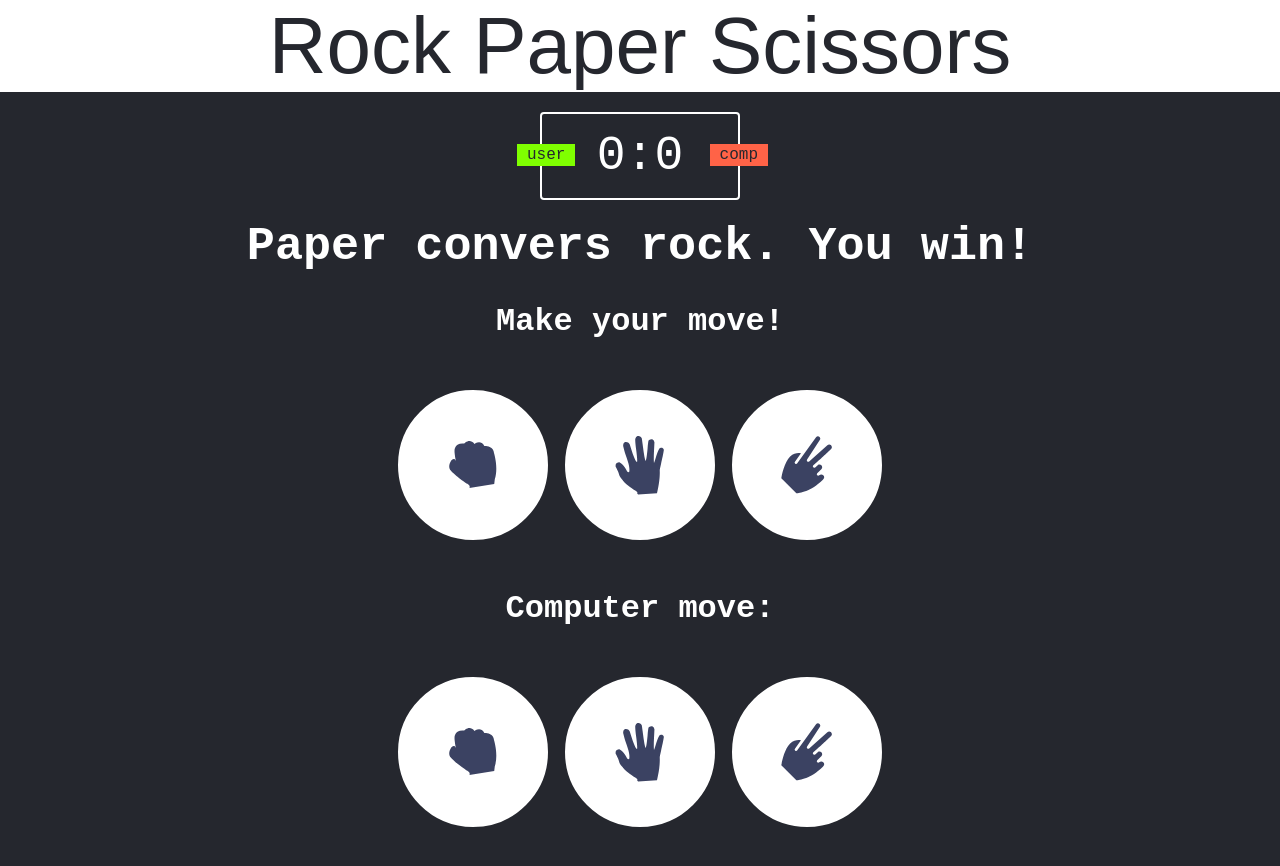
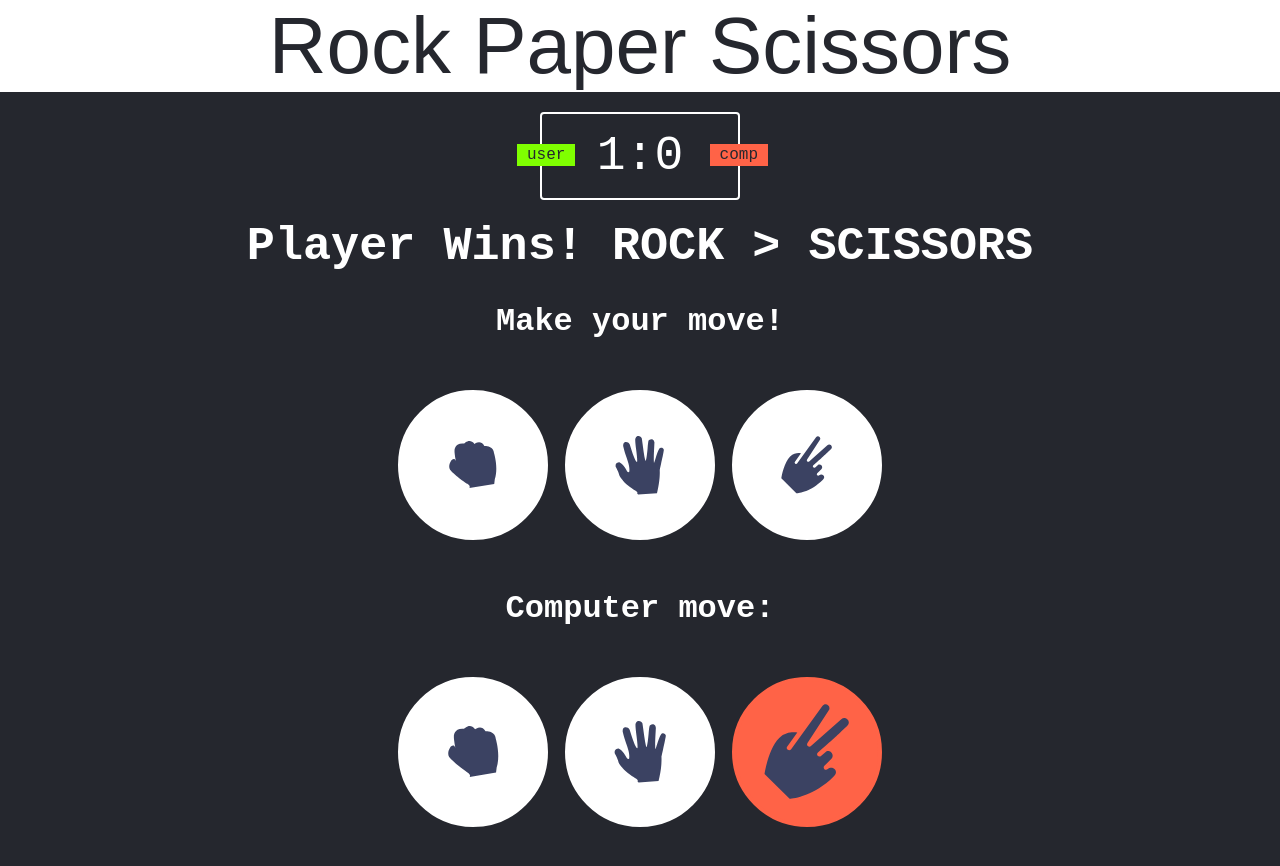
Before and after one commit to alexlima2023/ROCK-PAPER-SCISSORS-JS, a plain HTML site: page index.html in a window 1280 px wide. Both pictures are taken after a click on the element 473 px from the left and 465 px from the top of the page. Drawn offline with Linux system fonts and the light colour scheme; a web font is replaced by a local one.

Commit message:
feat: finished the game

```diff
--- a/index.html
+++ b/index.html
@@ -18,7 +18,7 @@
     </section>
 
     <section class="result">
-        <h3>Paper convers rock. You win!</h3>
+        <h3 id="result-text">Let's Game!</h3>
     </section>
 
     <p id="your-message" class="action-message">Make your move!</p>
--- a/main.js
+++ b/main.js
@@ -1,9 +1,10 @@
-const userScore = 0;
-const computerScore = 0;
+let userScore = 0;
+let computerScore = 0;
 const userScore_span = document.querySelector("#user-score");
 const compScore_span = document.querySelector("#comp-score");
 const scoredBoard_div = document.querySelector(".score-board");
-const result_div = document.querySelector(".result");
+const resultText = document.querySelector("#result-text");
+
 // PLAYER
 const rock_button = document.querySelector("#rock");
 const paper_button = document.querySelector("#paper");
@@ -18,13 +19,6 @@ const scissors_comp_button = document.querySelector("#scissors-comp");
 const rock_comp_image = document.querySelector("#rock-comp-image")
 const paper_comp_image = document.querySelector("#paper-comp-image")
 const scissors_comp_image = document.querySelector("#scissors-comp-image")
-
-// scissors_comp_button.style.backgroundColor = 'tomato';
-// scissors_comp_button.style.borderColor = 'tomato';
-// scissors_comp_button.style.borderColor = 'tomato';
-// scissors_comp_image.style.width = "60%";
-
-console.log(userScore_span)
 
 main();
 
@@ -42,16 +36,21 @@ function main() {
 }
 
 function game(userChoice) {
+    resetStyleComputer();
+    const getComputerChoice = computerChoice();
     if(userChoice === "rock") {
-        compareChoices("rock", computerChoice());
+        changeStyleComputer(getComputerChoice);
+        compareChoices("rock", getComputerChoice);
     };
 
     if(userChoice === "paper") {
-        compareChoices("paper", computerChoice());
+        changeStyleComputer(getComputerChoice);
+        compareChoices("paper", getComputerChoice);
     };
 
     if(userChoice === "scissors") {
-        compareChoices("scissors", computerChoice());
+        changeStyleComputer(getComputerChoice);
+        compareChoices("scissors", getComputerChoice);
     };
 }
 
@@ -70,17 +69,60 @@ function computerChoice() {
 function compareChoices(userChoise, computerChoise) {
 
     if (userChoise === computerChoise) {
-      alert("It's a tie!");
+        resultText.textContent = "It's a tie!";
       return;
     };
 
     if ((userChoise === "rock" && computerChoise === "scissors") ||
     (userChoise === "paper" && computerChoise === "rock") ||
     (userChoise === "scissors" && computerChoise === "paper")){
-        alert(`Player Wins! ${userChoise.toUpperCase()} > ${computerChoise.toUpperCase()}`)
+        resultText.textContent = `Player Wins! ${userChoise.toUpperCase()} > ${computerChoise.toUpperCase()}`;
+        userScore++;
+        userScore_span.textContent  = userScore;
         return;
     } else {
-        alert(`Computer Wins! ${userChoise.toUpperCase()} > ${computerChoise.toUpperCase()}`)
+        resultText.textContent = `Computer Wins! ${userChoise.toUpperCase()} < ${computerChoise.toUpperCase()}`;
+        computerScore++;
+        compScore_span.textContent  = computerScore;
         return;
     };
 };
+
+function changeStyleComputer(computerChoice) {
+    const buttons = {
+        "rock": rock_comp_button,
+        "paper": paper_comp_button,
+        "scissors": scissors_comp_button
+    };
+
+    const images = {
+        "rock": rock_comp_image,
+        "paper": paper_comp_image,
+        "scissors": scissors_comp_image
+    };
+
+    resetStyleComputer();
+
+    if (buttons[computerChoice]) {
+        const button = buttons[computerChoice];
+        const image = images[computerChoice];
+
+        button.style.backgroundColor = 'tomato';
+        button.style.borderColor = 'tomato';
+        image.style.width = "60%";
+    }
+}
+
+function resetStyleComputer() {
+    const buttons = [rock_comp_button, paper_comp_button, scissors_comp_button];
+    const images = [rock_comp_image, paper_comp_image, scissors_comp_image];
+
+    buttons.forEach(button => {
+        button.style.backgroundColor = 'white';
+        button.style.borderColor = 'white';
+    });
+
+    images.forEach(image => {
+        image.style.width = "36%";
+    });
+};
--- a/style.css
+++ b/style.css
@@ -61,12 +61,12 @@ header > h1 {
 }
 
 .result {
+    display: flex;
+    flex-direction: column;
+    align-items: center;
+    justify-content: center;
     font-size: 40px;
     color: white;
-}
-
-.result > h3 {
-    text-align: center;
     font-family: monospace;
 }
 
@@ -94,7 +94,7 @@ header > h1 {
 }
 .choice:hover#rock-comp, .choice:hover#paper-comp, .choice:hover#scissors-comp {
     border-color: tomato;
-    cursor: pointer;
+    cursor: not-allowed;
 }
 
 .choice:hover img{
```
